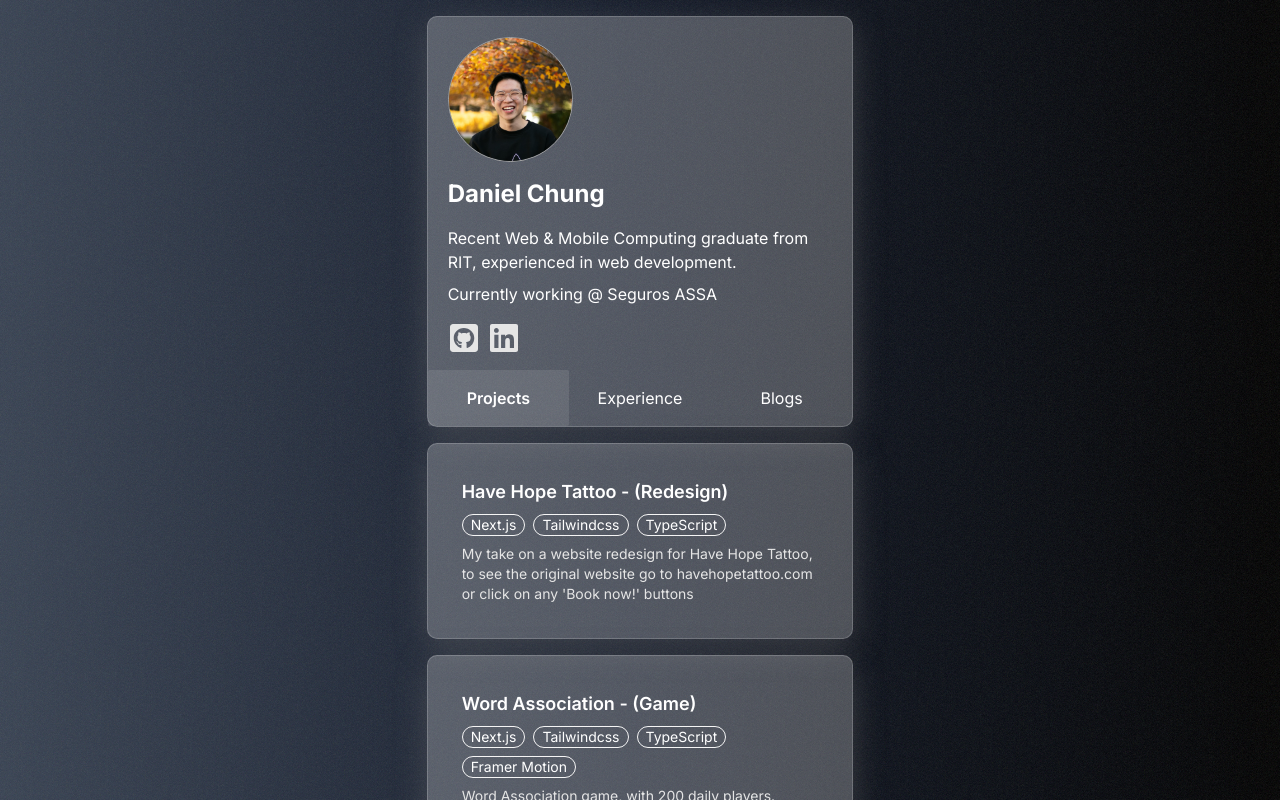
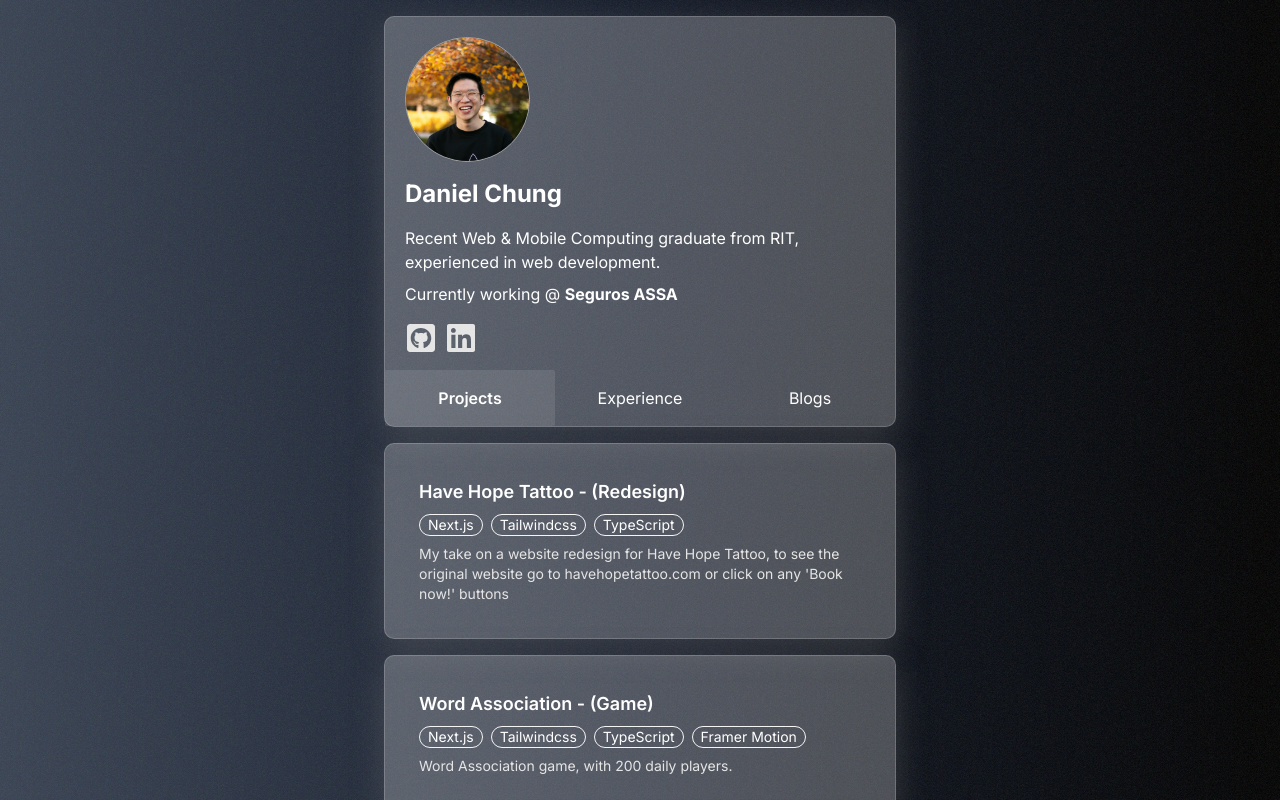
Before and after one commit to danielchungdev/danielchung.dev, a Next.js app: page / in a window 1280 px wide. Shown: the top 800 px of the page. Built offline with nearby package versions, Linux system fonts and the light colour scheme.

Commit message:
ui changes

```diff
--- a/src/app/layout.tsx
+++ b/src/app/layout.tsx
@@ -14,7 +14,7 @@ export default function RootLayout({ children,}: { children: React.ReactNode}) {
     <html lang="en">
       <body className={`${inter.className} background h-screen w-screen overflow-x-hidden`}>
         <div className='w-screen'>
-          <div className='m-auto w-full sm:w-3/4 md:w-3/5 lg:w-1/2 xl:w-1/3 2xl:w-2/6 '>
+          <div className='m-auto w-full sm:w-3/4 md:w-1/2 lg:w-2/5 2xl:2/6'>
             {children}
           </div>
         </div>
--- a/src/app/page.tsx
+++ b/src/app/page.tsx
@@ -39,7 +39,7 @@ const Home = () => {
             />
             <h1 className="my-4 font-bold text-2xl text-white">Daniel Chung</h1>
             <h1 className="text-white">Recent Web & Mobile Computing graduate from RIT, experienced in web development.</h1>
-            <h1 className="text-white mt-2">Currently working @ Seguros ASSA</h1>
+            <h1 className="text-white mt-2">Currently working @ <b>Seguros ASSA</b></h1>
             <div className="my-4 flex gap-2">
               <a href="https://github.com/danielchungdev" target="_blank">
                 <FaGithubSquare className="text-neutral-200 w-8 h-8" />
@@ -50,13 +50,12 @@ const Home = () => {
             </div>
           </div>
           <div className="flex justify-around">
-          <Tabs title="Projects" onClick={() => setCurrent(1)} selected={current === 1} />
+            <Tabs title="Projects" onClick={() => setCurrent(1)} selected={current === 1} />
             <Tabs title="Experience" onClick={() => setCurrent(2)} selected={current === 2} />
             <Tabs title="Blogs" onClick={() => setCurrent(3)} selected={current === 3} />
           </div>
         </div>
       </div>
-
       {/* content */}
 
       <div className="mt-4 mb-8">
```
